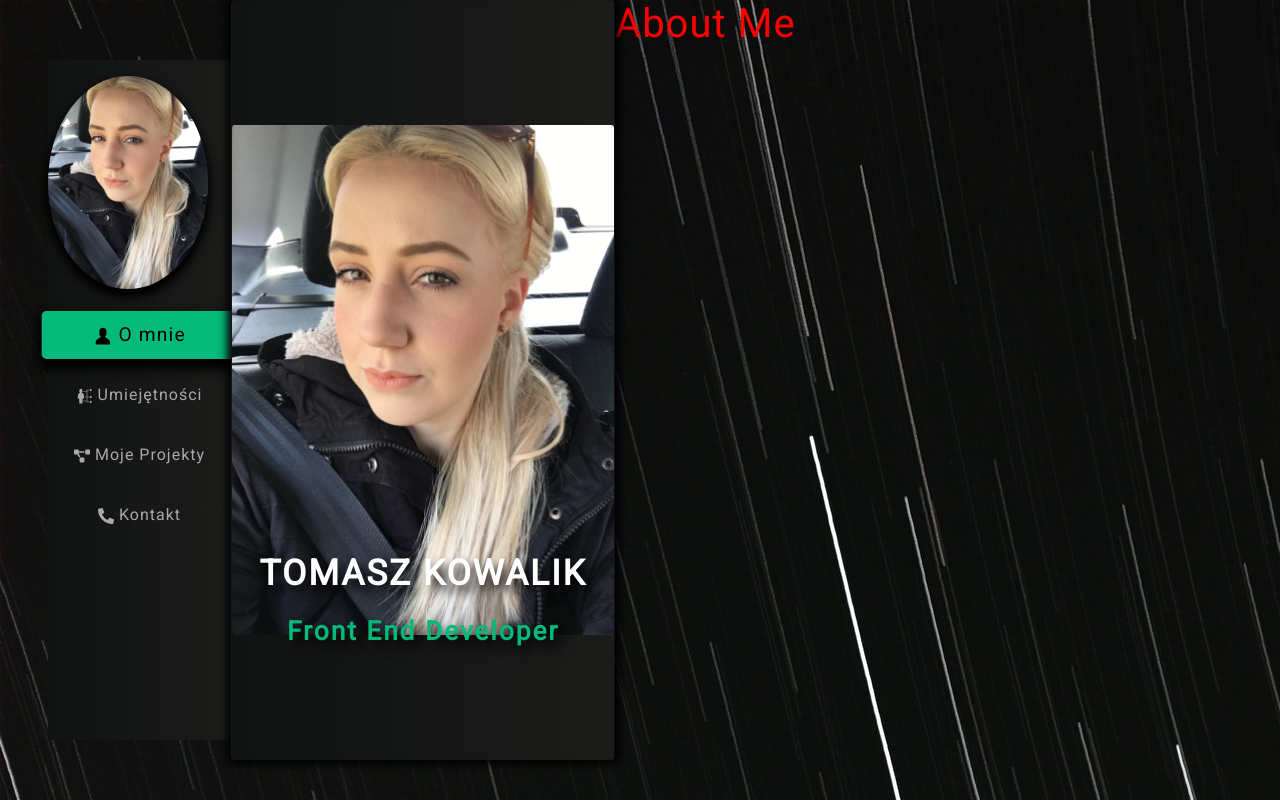
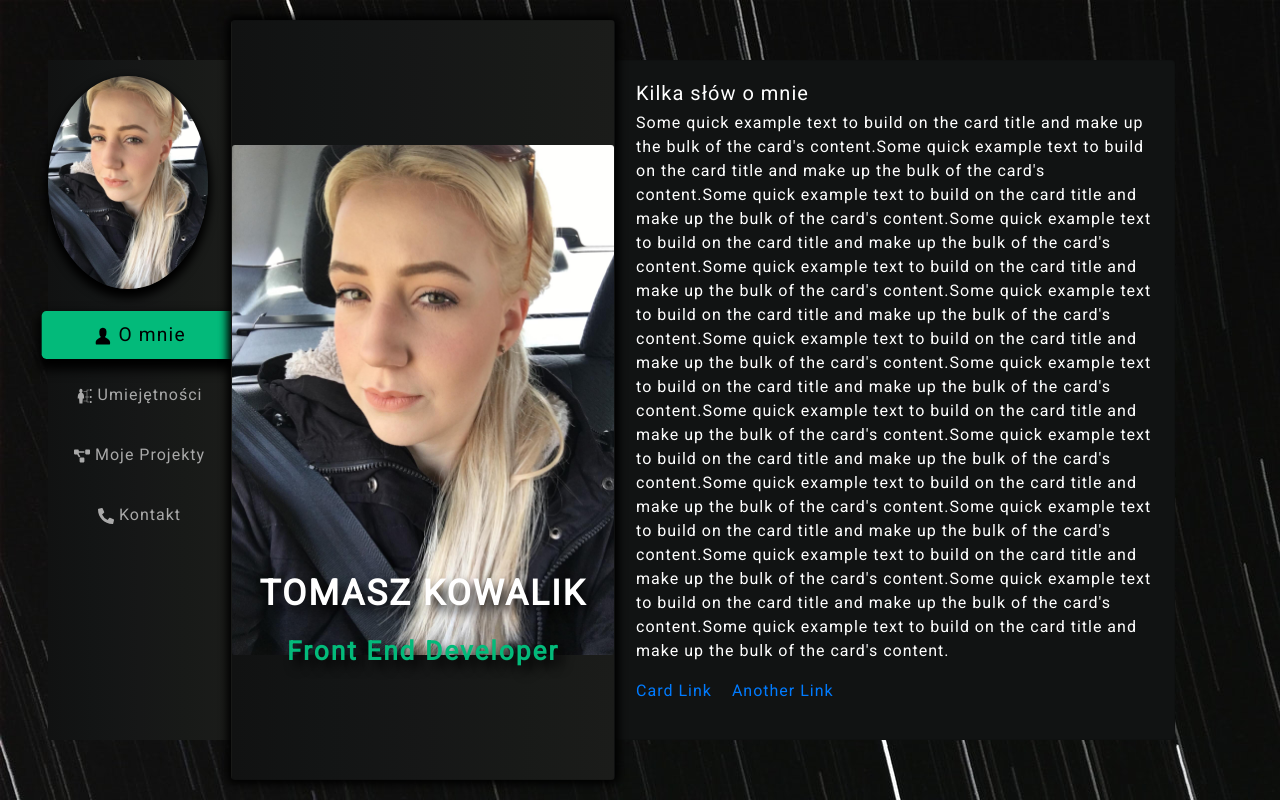
Before and after one commit to covalt1985/my-resume, a React (Create React App) app: page /about-me in a window 1280 px wide. Built offline with nearby package versions, Linux system fonts and the light colour scheme.

Commit message:
created card for informations

```diff
--- a/src/App.css
+++ b/src/App.css
@@ -36,7 +36,6 @@ body {
  text-align: center;
  margin: 10px;
  text-decoration: none;
-
  transition: 500ms;
 }
 
--- a/src/App.js
+++ b/src/App.js
@@ -30,6 +30,9 @@ export default class App extends Component {
      {SidedbarData.map(el => {
       return <Route exact path={el.link} component={el.component} />;
      })}
+     <Route exact path="/">
+      <Redirect to="/about-me" />
+     </Route>
     </Switch>
    </div>
   );
--- /dev/null
+++ b/src/Components/BioCard/index.js
@@ -0,0 +1,22 @@
+import React, { Component } from 'react';
+import { Card } from 'react-bootstrap';
+
+class BioCard extends Component {
+ render() {
+  return (
+   <Card className="bioCard" text="white">
+    <Card.Body>
+     <Card.Title>{this.props.cardTitle}</Card.Title>
+     <Card.Subtitle className="mb-2 text-muted">
+      {this.props.cardSubtitle}
+     </Card.Subtitle>
+     <Card.Text>{this.props.cardText}</Card.Text>
+     <Card.Link href="#">Card Link</Card.Link>
+     <Card.Link href="#">Another Link</Card.Link>
+    </Card.Body>
+   </Card>
+  );
+ }
+}
+
+export default BioCard;
--- a/src/Components/MainPhoto/style.css
+++ b/src/Components/MainPhoto/style.css
@@ -11,6 +11,7 @@
   #1b1c1a
  );
  box-shadow: 0px 0px 8px 4px #000000;
+ z-index: 10;
 }
 
 .CardBody {
--- a/src/Components/Routes/AboutMe.js
+++ b/src/Components/Routes/AboutMe.js
@@ -1,11 +1,36 @@
 import React, { Component } from 'react';
 
-export const AboutMe = class AboutMe extends Component {
+import BioCard from '../BioCard/index';
+import './style.css';
+
+export default class AboutMe extends Component {
+ static defaultProps = {
+  cardTitle: 'Kilka słów o mnie',
+  cardText: `Some quick example text to build on the card title and make up the bulk of
+        the card's content.Some quick example text to build on the card title and make up the bulk of
+        the card's content.Some quick example text to build on the card title and make up the bulk of
+        the card's content.Some quick example text to build on the card title and make up the bulk of
+        the card's content.Some quick example text to build on the card title and make up the bulk of
+        the card's content.Some quick example text to build on the card title and make up the bulk of
+        the card's content.Some quick example text to build on the card title and make up the bulk of
+        the card's content.Some quick example text to build on the card title and make up the bulk of
+        the card's content.Some quick example text to build on the card title and make up the bulk of
+        the card's content.Some quick example text to build on the card title and make up the bulk of
+        the card's content.Some quick example text to build on the card title and make up the bulk of
+        the card's content.Some quick example text to build on the card title and make up the bulk of
+        the card's content.Some quick example text to build on the card title and make up the bulk of
+        the card's content.Some quick example text to build on the card title and make up the bulk of
+        the card's content.Some quick example text to build on the card title and make up the bulk of
+        the card's content.`,
+  cardLink: 'Card Link',
+ };
  render() {
   return (
-   <div>
-    <h1 style={{ color: 'red' }}>About Me</h1>
-   </div>
+   <BioCard
+    cardTitle={this.props.cardTitle}
+    cardText={this.props.cardText}
+    cardLink={this.props.cardLink}
+   />
   );
  }
-};
+}
--- a/src/Components/Routes/Contact.js
+++ b/src/Components/Routes/Contact.js
@@ -1,11 +1,36 @@
 import React, { Component } from 'react';
 
-export const Contact = class Contact extends Component {
+import BioCard from '../BioCard/index';
+import './style.css';
+
+export default class Contact extends Component {
+ static defaultProps = {
+  cardTitle: 'Kontakt',
+  cardText: `Some quick example text to build on the card title and make up the bulk of
+              the card's content.Some quick example text to build on the card title and make up the bulk of
+              the card's content.Some quick example text to build on the card title and make up the bulk of
+              the card's content.Some quick example text to build on the card title and make up the bulk of
+              the card's content.Some quick example text to build on the card title and make up the bulk of
+              the card's content.Some quick example text to build on the card title and make up the bulk of
+              the card's content.Some quick example text to build on the card title and make up the bulk of
+              the card's content.Some quick example text to build on the card title and make up the bulk of
+              the card's content.Some quick example text to build on the card title and make up the bulk of
+              the card's content.Some quick example text to build on the card title and make up the bulk of
+              the card's content.Some quick example text to build on the card title and make up the bulk of
+              the card's content.Some quick example text to build on the card title and make up the bulk of
+              the card's content.Some quick example text to build on the card title and make up the bulk of
+              the card's content.Some quick example text to build on the card title and make up the bulk of
+              the card's content.Some quick example text to build on the card title and make up the bulk of
+              the card's content.`,
+  cardLink: 'Card Link',
+ };
  render() {
   return (
-   <div>
-    <h1 style={{ color: 'red' }}>Contsct</h1>
-   </div>
+   <BioCard
+    cardTitle={this.props.cardTitle}
+    cardText={this.props.cardText}
+    cardLink={this.props.cardLink}
+   />
   );
  }
-};
+}
--- a/src/Components/Routes/Projects.js
+++ b/src/Components/Routes/Projects.js
@@ -1,11 +1,36 @@
 import React, { Component } from 'react';
 
-export const Projects = class Projects extends Component {
+import BioCard from '../BioCard/index';
+import './style.css';
+
+export default class Projects extends Component {
+ static defaultProps = {
+  cardTitle: 'Moje Projekty',
+  cardText: `Some quick example text to build on the card title and make up the bulk of
+              the card's content.Some quick example text to build on the card title and make up the bulk of
+              the card's content.Some quick example text to build on the card title and make up the bulk of
+              the card's content.Some quick example text to build on the card title and make up the bulk of
+              the card's content.Some quick example text to build on the card title and make up the bulk of
+              the card's content.Some quick example text to build on the card title and make up the bulk of
+              the card's content.Some quick example text to build on the card title and make up the bulk of
+              the card's content.Some quick example text to build on the card title and make up the bulk of
+              the card's content.Some quick example text to build on the card title and make up the bulk of
+              the card's content.Some quick example text to build on the card title and make up the bulk of
+              the card's content.Some quick example text to build on the card title and make up the bulk of
+              the card's content.Some quick example text to build on the card title and make up the bulk of
+              the card's content.Some quick example text to build on the card title and make up the bulk of
+              the card's content.Some quick example text to build on the card title and make up the bulk of
+              the card's content.Some quick example text to build on the card title and make up the bulk of
+              the card's content.`,
+  cardLink: 'Card Link',
+ };
  render() {
   return (
-   <div>
-    <h1 style={{ color: 'red' }}>Hello</h1>
-   </div>
+   <BioCard
+    cardTitle={this.props.cardTitle}
+    cardText={this.props.cardText}
+    cardLink={this.props.cardLink}
+   />
   );
  }
-};
+}
--- a/src/Components/Routes/Routes.js
+++ b/src/Components/Routes/Routes.js
@@ -1,41 +1,29 @@
 import React, { Component } from 'react';
+import About from './AboutMe';
+import Con from './Contact';
+import Proj from './Projects';
+import Skill from './Skills';
 
 export const AboutMe = class AboutMe extends Component {
  render() {
-  return (
-   <div>
-    <h1 style={{ color: 'red' }}>About Me</h1>
-   </div>
-  );
+  return <About />;
  }
 };
 
 export const Skills = class Skills extends Component {
  render() {
-  return (
-   <div>
-    <h1 style={{ color: 'red' }}>Skills</h1>
-   </div>
-  );
+  return <Skill />;
  }
 };
 
 export const Projects = class Projects extends Component {
  render() {
-  return (
-   <div>
-    <h1 style={{ color: 'red' }}>Projects</h1>
-   </div>
-  );
+  return <Proj />;
  }
 };
 
 export const Contact = class Contact extends Component {
  render() {
-  return (
-   <div>
-    <h1 style={{ color: 'red' }}>Contact</h1>
-   </div>
-  );
+  return <Con />;
  }
 };
--- a/src/Components/Routes/Skills.js
+++ b/src/Components/Routes/Skills.js
@@ -1,11 +1,36 @@
 import React, { Component } from 'react';
 
-export const Skills = class Skills extends Component {
+import BioCard from '../BioCard/index';
+import './style.css';
+
+export default class Skills extends Component {
+ static defaultProps = {
+  cardTitle: 'Umiejętności',
+  cardText: `Some quick example text to build on the card title and make up the bulk of
+              the card's content.Some quick example text to build on the card title and make up the bulk of
+              the card's content.Some quick example text to build on the card title and make up the bulk of
+              the card's content.Some quick example text to build on the card title and make up the bulk of
+              the card's content.Some quick example text to build on the card title and make up the bulk of
+              the card's content.Some quick example text to build on the card title and make up the bulk of
+              the card's content.Some quick example text to build on the card title and make up the bulk of
+              the card's content.Some quick example text to build on the card title and make up the bulk of
+              the card's content.Some quick example text to build on the card title and make up the bulk of
+              the card's content.Some quick example text to build on the card title and make up the bulk of
+              the card's content.Some quick example text to build on the card title and make up the bulk of
+              the card's content.Some quick example text to build on the card title and make up the bulk of
+              the card's content.Some quick example text to build on the card title and make up the bulk of
+              the card's content.Some quick example text to build on the card title and make up the bulk of
+              the card's content.Some quick example text to build on the card title and make up the bulk of
+              the card's content.`,
+  cardLink: 'Card Link',
+ };
  render() {
   return (
-   <div>
-    <h1 style={{ color: 'red' }}>Hello</h1>
-   </div>
+   <BioCard
+    cardTitle={this.props.cardTitle}
+    cardText={this.props.cardText}
+    cardLink={this.props.cardLink}
+   />
   );
  }
-};
+}
--- /dev/null
+++ b/src/Components/Routes/style.css
@@ -0,0 +1,25 @@
+.card {
+ width: 35rem;
+ height: 85%;
+ align-self: center;
+ overflow: auto;
+}
+
+.card.bioCard {
+ background: hsl(180, 5%, 7%);
+}
+
+::-webkit-scrollbar-track {
+ box-shadow: inset 0 0 6px rgba(0, 0, 0, 0.3);
+ background-color: hsl(180, 5%, 7%);
+}
+
+::-webkit-scrollbar {
+ width: 10px;
+ background-color: #f5f5f5;
+}
+
+::-webkit-scrollbar-thumb {
+ background-color: #000000;
+ border: 2px solid #555555;
+}
```
